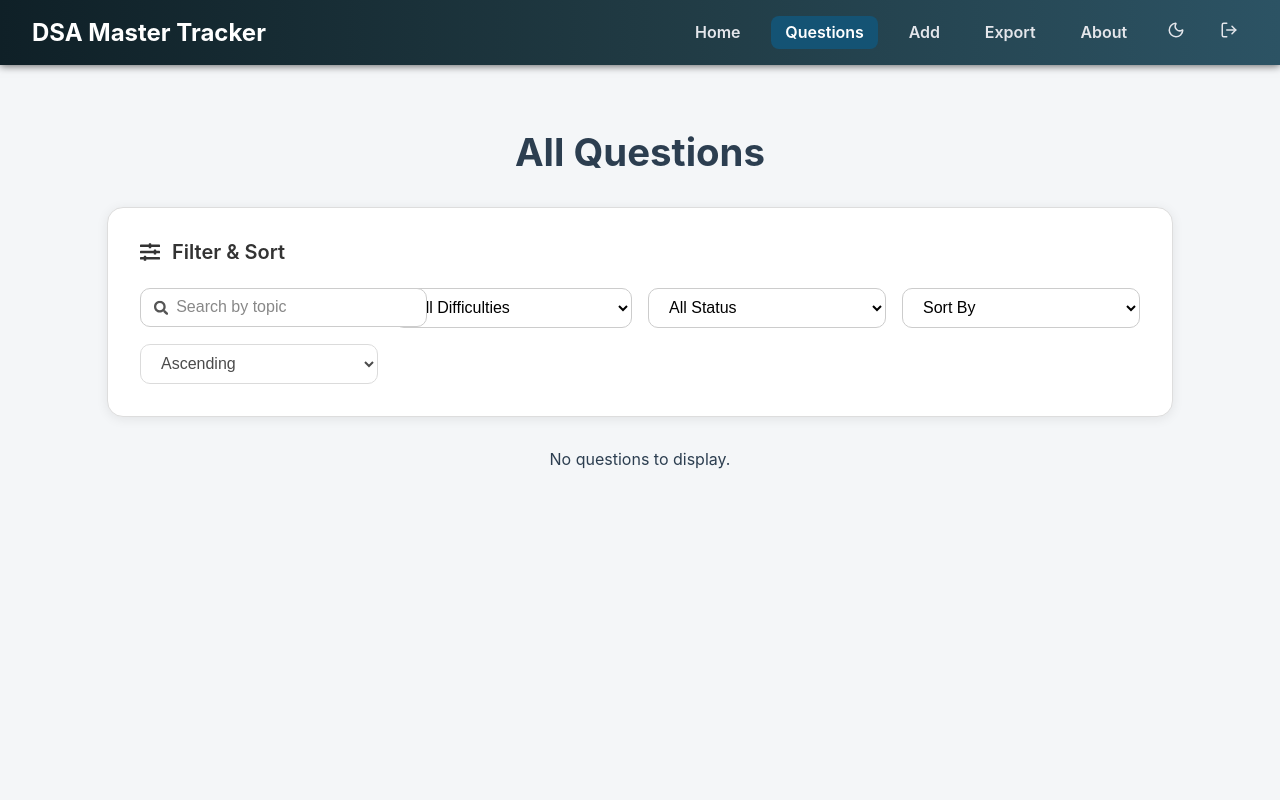
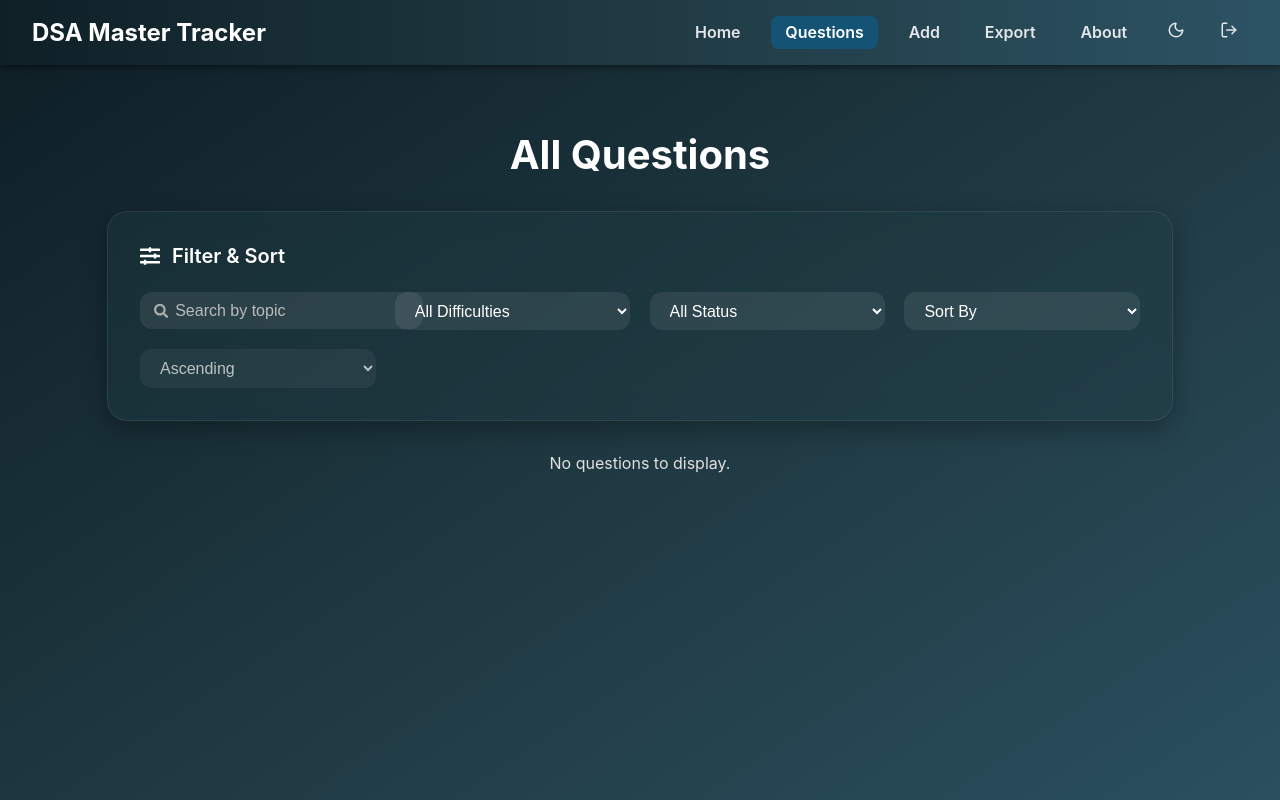
Before and after one commit to Pratik-shedge07/dsa-tracker, a React (Create React App) app: page /questions in a window 1280 px wide. Shown: the top 800 px of the page. Built offline with nearby package versions, Linux system fonts and the light colour scheme; sample sign-in values are in the browser's storage.

Commit message:
all questions updates

```diff
--- a/src/pages/AllQuestions.jsx
+++ b/src/pages/AllQuestions.jsx
@@ -5,28 +5,29 @@ import QuestionList from '../components/QuestionList';
 
 const Page = styled.div`
   padding: 2rem;
-  background-color: ${({ dark }) => (dark ? '#121212' : '#f4f6f8')};
-  color: ${({ dark }) => (dark ? '#e0e0e0' : '#2c3e50')};
   min-height: 100vh;
+  background: linear-gradient(to bottom right, #0f2027, #203a43, #2c5364);
+  color: #e0e0e0;
   transition: all 0.3s ease;
 `;
 
 const Heading = styled.h2`
-  font-size: 2.4rem;
+  font-size: 2.5rem;
   font-weight: 700;
   margin-bottom: 2rem;
   text-align: center;
+  color: #ffffff;
 `;
 
 const FilterCard = styled.div`
-  background-color: ${({ dark }) => (dark ? '#1e1e1e' : '#ffffff')};
-  border: 1px solid ${({ dark }) => (dark ? '#333' : '#ddd')};
-  box-shadow: ${({ dark }) =>
-    dark ? '0 2px 12px rgba(255, 255, 255, 0.04)' : '0 2px 12px rgba(0, 0, 0, 0.08)'};
-  border-radius: 16px;
+  background: rgba(32, 58, 67, 0.4);
+  backdrop-filter: blur(12px);
+  border-radius: 20px;
   padding: 2rem;
   margin: 0 auto 2rem auto;
   max-width: 1000px;
+  border: 1px solid rgba(255, 255, 255, 0.08);
+  box-shadow: 0 8px 24px rgba(0, 0, 0, 0.3);
 `;
 
 const FilterHeader = styled.div`
@@ -36,13 +37,13 @@ const FilterHeader = styled.div`
   font-size: 1.25rem;
   font-weight: 600;
   margin-bottom: 1.5rem;
-  color: ${({ dark }) => (dark ? '#ccc' : '#333')};
+  color: #ffffff;
 `;
 
 const FiltersGrid = styled.div`
   display: grid;
   grid-template-columns: repeat(auto-fill, minmax(220px, 1fr));
-  gap: 1rem;
+  gap: 1.2rem;
 `;
 
 const InputWrapper = styled.div`
@@ -55,7 +56,7 @@ const SearchIcon = styled(FaSearch)`
   top: 50%;
   left: 14px;
   transform: translateY(-50%);
-  color: ${({ dark }) => (dark ? '#aaa' : '#555')};
+  color: #aaa;
   pointer-events: none;
   font-size: 0.9rem;
 `;
@@ -64,19 +65,19 @@ const Input = styled.input`
   width: 100%;
   padding: 0.6rem 0.75rem 0.6rem 2.2rem;
   font-size: 1rem;
-  border-radius: 10px;
-  border: 1px solid ${({ dark }) => (dark ? '#444' : '#ccc')};
-  background-color: ${({ dark }) => (dark ? '#2b2b2b' : '#fff')};
-  color: ${({ dark }) => (dark ? '#fff' : '#000')};
-  transition: border 0.3s;
+  border-radius: 12px;
+  border: none;
+  background-color: rgba(255, 255, 255, 0.08);
+  color: #fff;
 
   &::placeholder {
-    color: ${({ dark }) => (dark ? '#aaa' : '#888')};
+    color: #bbb;
   }
 
   &:focus {
     outline: none;
-    border-color: ${({ dark }) => (dark ? '#00bcd4' : '#3498db')};
+    border: 1px solid #00bcd4;
+    background-color: rgba(255, 255, 255, 0.12);
   }
 `;
 
@@ -84,15 +85,15 @@ const Select = styled.select`
   width: 100%;
   padding: 0.6rem 1rem;
   font-size: 1rem;
-  border-radius: 10px;
-  border: 1px solid ${({ dark }) => (dark ? '#444' : '#ccc')};
-  background-color: ${({ dark }) => (dark ? '#2b2b2b' : '#fff')};
-  color: ${({ dark }) => (dark ? '#fff' : '#000')};
-  transition: border 0.3s;
+  border-radius: 12px;
+  border: none;
+  background-color: rgba(255, 255, 255, 0.08);
+  color: #fff;
 
   &:focus {
     outline: none;
-    border-color: ${({ dark }) => (dark ? '#00bcd4' : '#3498db')};
+    border: 1px solid #00bcd4;
+    background-color: rgba(255, 255, 255, 0.12);
   }
 `;
 
@@ -103,9 +104,6 @@ function AllQuestions({ questions, onDelete }) {
   const [sortKey, setSortKey] = useState('');
   const [sortOrder, setSortOrder] = useState('asc');
 
-  const darkMode = localStorage.getItem('dark-mode') === 'true';
-
-  // Sorting logic
   const sorted = [...questions].sort((a, b) => {
     if (!sortKey) return 0;
     let valA = a[sortKey];
@@ -122,7 +120,6 @@ function AllQuestions({ questions, onDelete }) {
     return (valA < valB ? -1 : valA > valB ? 1 : 0) * (sortOrder === 'asc' ? 1 : -1);
   });
 
-  // Filter logic
   const filtered = sorted.filter(
     (q) =>
       (filterDifficulty === 'All' || q.difficulty === filterDifficulty) &&
@@ -131,19 +128,18 @@ function AllQuestions({ questions, onDelete }) {
   );
 
   return (
-    <Page dark={darkMode}>
+    <Page>
       <Heading>All Questions</Heading>
 
-      <FilterCard dark={darkMode}>
-        <FilterHeader dark={darkMode}>
+      <FilterCard>
+        <FilterHeader>
           <FaSlidersH /> Filter & Sort
         </FilterHeader>
 
         <FiltersGrid>
-          <InputWrapper dark={darkMode}>
-            <SearchIcon dark={darkMode} />
+          <InputWrapper>
+            <SearchIcon />
             <Input
-              dark={darkMode}
               type="text"
               placeholder="Search by topic"
               value={search}
@@ -151,33 +147,21 @@ function AllQuestions({ questions, onDelete }) {
             />
           </InputWrapper>
 
-          <Select
-            dark={darkMode}
-            value={filterDifficulty}
-            onChange={(e) => setFilterDifficulty(e.target.value)}
-          >
+          <Select value={filterDifficulty} onChange={(e) => setFilterDifficulty(e.target.value)}>
             <option value="All">All Difficulties</option>
             <option value="Easy">Easy</option>
             <option value="Medium">Medium</option>
             <option value="Hard">Hard</option>
           </Select>
 
-          <Select
-            dark={darkMode}
-            value={filterStatus}
-            onChange={(e) => setFilterStatus(e.target.value)}
-          >
+          <Select value={filterStatus} onChange={(e) => setFilterStatus(e.target.value)}>
             <option value="All">All Status</option>
             <option value="Not Started">Not Started</option>
             <option value="In Progress">In Progress</option>
             <option value="Completed">Completed</option>
           </Select>
 
-          <Select
-            dark={darkMode}
-            value={sortKey}
-            onChange={(e) => setSortKey(e.target.value)}
-          >
+          <Select value={sortKey} onChange={(e) => setSortKey(e.target.value)}>
             <option value="">Sort By</option>
             <option value="title">Title</option>
             <option value="difficulty">Difficulty</option>
@@ -185,7 +169,6 @@ function AllQuestions({ questions, onDelete }) {
           </Select>
 
           <Select
-            dark={darkMode}
             value={sortOrder}
             onChange={(e) => setSortOrder(e.target.value)}
             disabled={!sortKey}
@@ -196,11 +179,7 @@ function AllQuestions({ questions, onDelete }) {
         </FiltersGrid>
       </FilterCard>
 
-      <QuestionList
-        questions={filtered}
-        onDelete={onDelete}
-        darkMode={darkMode}
-      />
+      <QuestionList questions={filtered} onDelete={onDelete} darkMode={true} />
     </Page>
   );
 }
```
